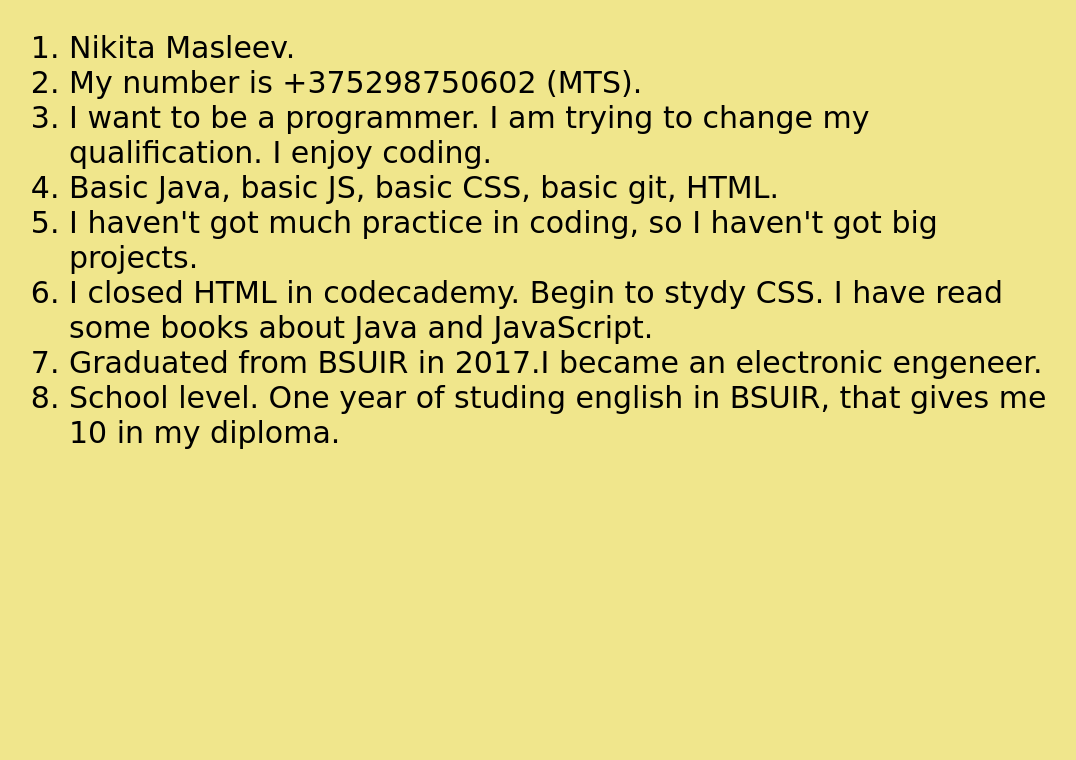
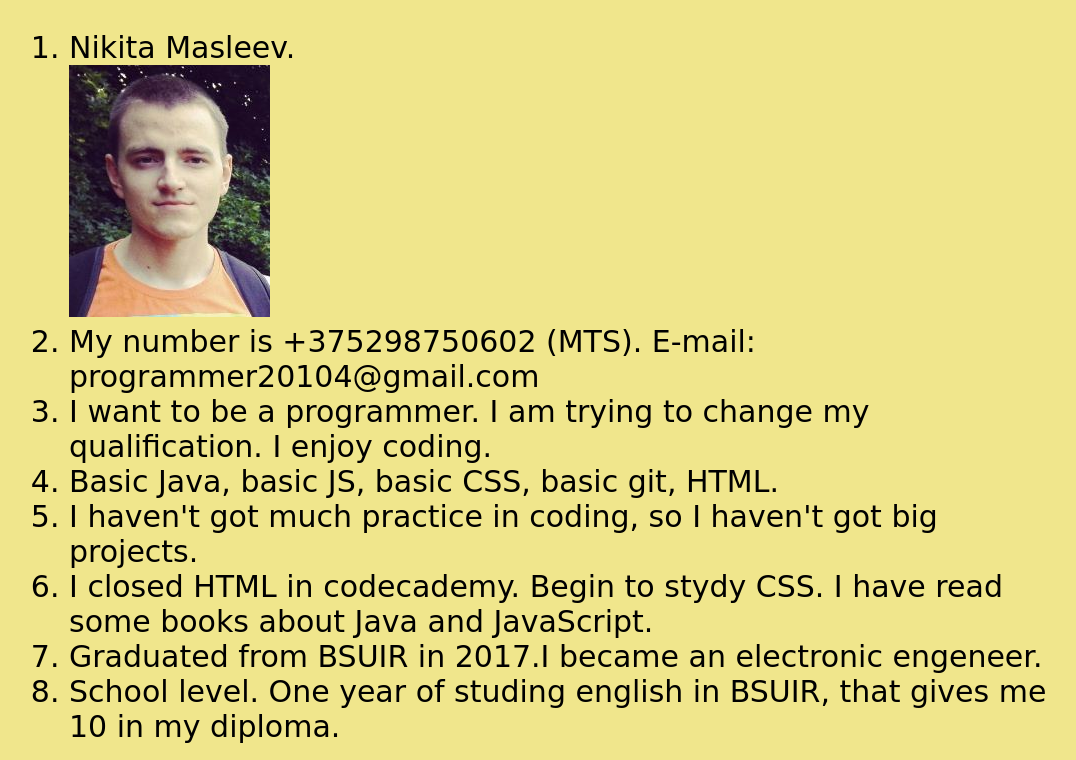
Before and after one commit to nightman20104/rsschool-codejam1-cv, a plain HTML site: page index.html in a window 1280 px wide. Shown: the part 112-872 px from the top of the page, without its empty margins (99-1175 px from the left). Before the commit the page ends 800 px from the top, so only its background shows below. Drawn offline with Linux system fonts and the light colour scheme.

Commit message:
feat: Photo

```diff
--- a/index.html
+++ b/index.html
@@ -9,8 +9,10 @@
   <body>
     <h1 align='center'>Curriculum vitae</h1>
     <ol>
-      <li id='name'>Nikita Masleev.</li>
-      <li>My number is +375298750602 (MTS).</li>
+      <li id='name'>Nikita Masleev.<br>
+         <img src="foto.jpg" alt="">
+      </li>
+      <li>My number is +375298750602 (MTS). E-mail: programmer20104@gmail.com</li>
       <li>I want to be a programmer. I am trying to change my qualification. I enjoy coding.</li>
       <li>Basic Java, basic JS, basic CSS, basic git, HTML.</li>
       <li>I haven't got much practice in coding, so I haven't got big projects.</li>
```
Also changed, not shown: foto.jpg (added).
